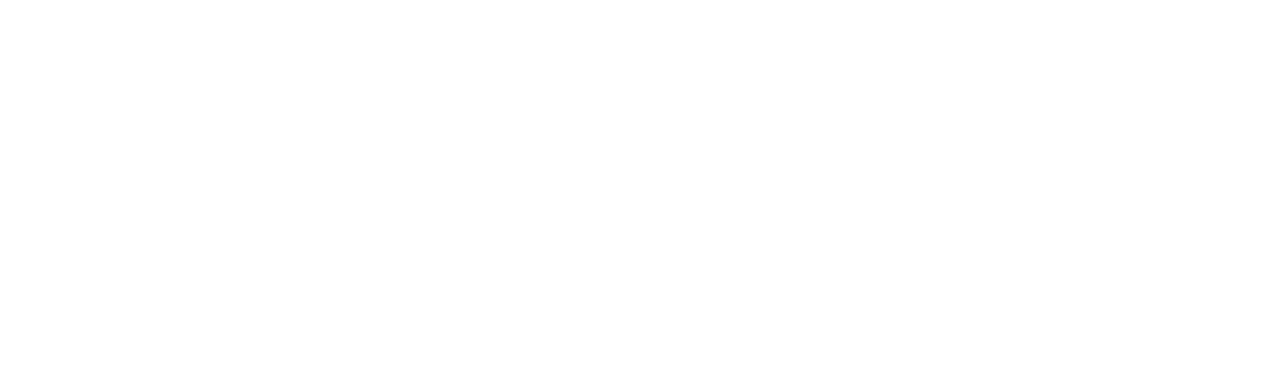
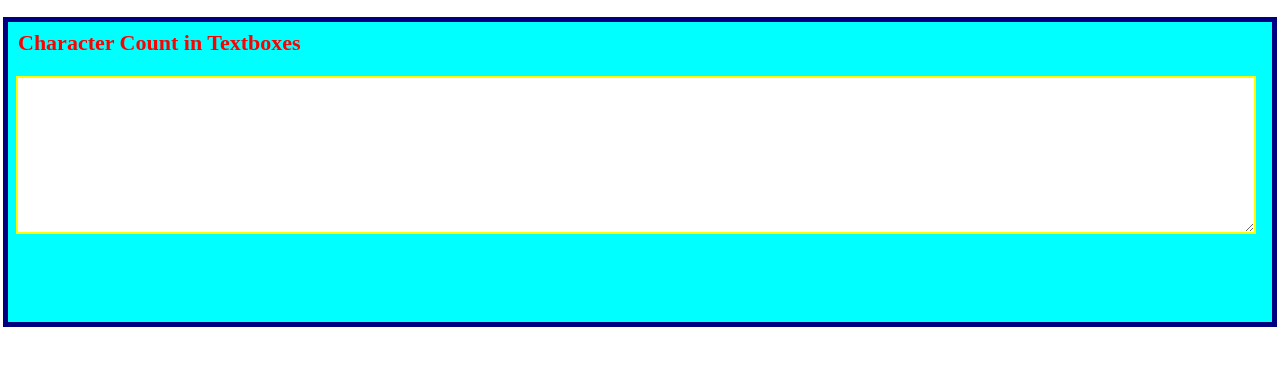
Before and after one commit to acciojob/mini-scrabble-GitHubKrishnaKumar, a website: page main.html in a window 1280 px wide. Drawn offline with Linux system fonts and the light colour scheme.

Commit message:
created a submission

```diff
--- a/main.html
+++ b/main.html
@@ -8,6 +8,12 @@
 
 <body>
 	<!-- the entire body must be written by student -->
+	<div class="container">
+	  <p class="heading">Character Count in Textboxes</p>
+		<textarea  id="evaluatedText" oninput="countchar()" ></textarea>
+		<h3 id="letterCount"></h3>
+	</div>
+
     <script type="text/javascript" src="./script.js">
 </script>
 
--- a/script.js
+++ b/script.js
@@ -1 +1,13 @@
 //your code here
+let text = document.getElementById("evaluatedText");
+let count = document.getElementById("letterCount");
+
+function charCount() {
+	if(text == ""){
+		count.innerHTML = 0;
+	}
+	else{
+		count.innerHTML = text.value.length;
+	}
+}
+text.oninput = charCount;
--- a/styles.css
+++ b/styles.css
@@ -1,2 +1,26 @@
 
 /* Your CSS Code here. */
+.container{
+	background:cyan;
+	height:300px;
+	outline:5px solid navy;
+	padding:0px 10px;
+}
+.heading{
+	font-size:22px;
+	font-weight:600;
+	padding-top:8px;
+	color:red;
+}
+#evaluatedText{
+	color:navy;
+	font-size:16px;
+	font-weight:550;
+	width:99%;
+	height:50%;
+	outline:2px solid yellow;
+	border:none;
+}
+#letterCount{
+	color:navy;
+}
```
